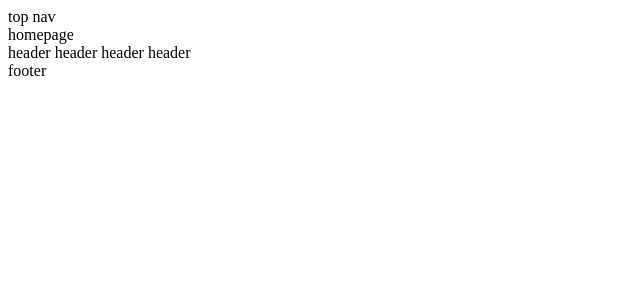
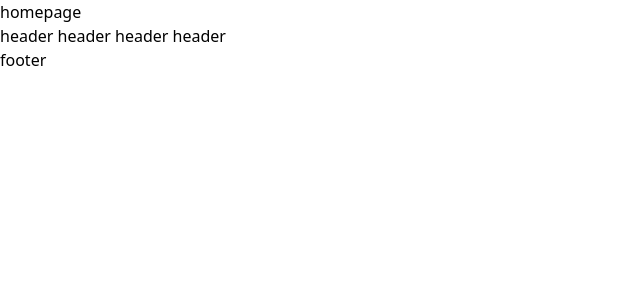
Before and after one commit to JaznanOfficial/green-roof, a React (Create React App) app: page / in a window 1280 px wide. Shown: the top 300 px of the page, without its empty margins (0-640 px from the left). Built offline with nearby package versions, Linux system fonts and the light colour scheme.

Commit message:
tailwind added

```diff
--- a/public/index.html
+++ b/public/index.html
@@ -9,6 +9,26 @@
       name="description"
       content="Web site created using create-react-app"
     />
+    <!-- Tailwind CDN link -->
+    <!-- <script src="https://cdn.tailwindcss.com"></script> -->
+    <!-- <script>
+      tailwind.config = {
+        theme: {
+          extend: {
+            colors: {
+              clifford: '#da373d',
+            }
+          }
+        }
+      }
+    </script> -->
+    <style type="text/tailwindcss">
+      @layer utilities {
+        .content-auto {
+          content-visibility: auto;
+        }
+      }
+    </style>
     <link rel="apple-touch-icon" href="%PUBLIC_URL%/logo192.png" />
     <!--
       manifest.json provides metadata used when your web app is installed on a
@@ -39,5 +59,6 @@
       To begin the development, run `npm start` or `yarn start`.
       To create a production bundle, use `npm run build` or `yarn build`.
     -->
+     <script src="https://cdn.tailwindcss.com"></script>
   </body>
 </html>
--- a/src/components/Navigation/TopNavigation.js
+++ b/src/components/Navigation/TopNavigation.js
@@ -3,7 +3,7 @@ import React from 'react';
 const TopNavigation = () => {
     return (
         <div>
-            top nav
+
         </div>
     );
 };
```
